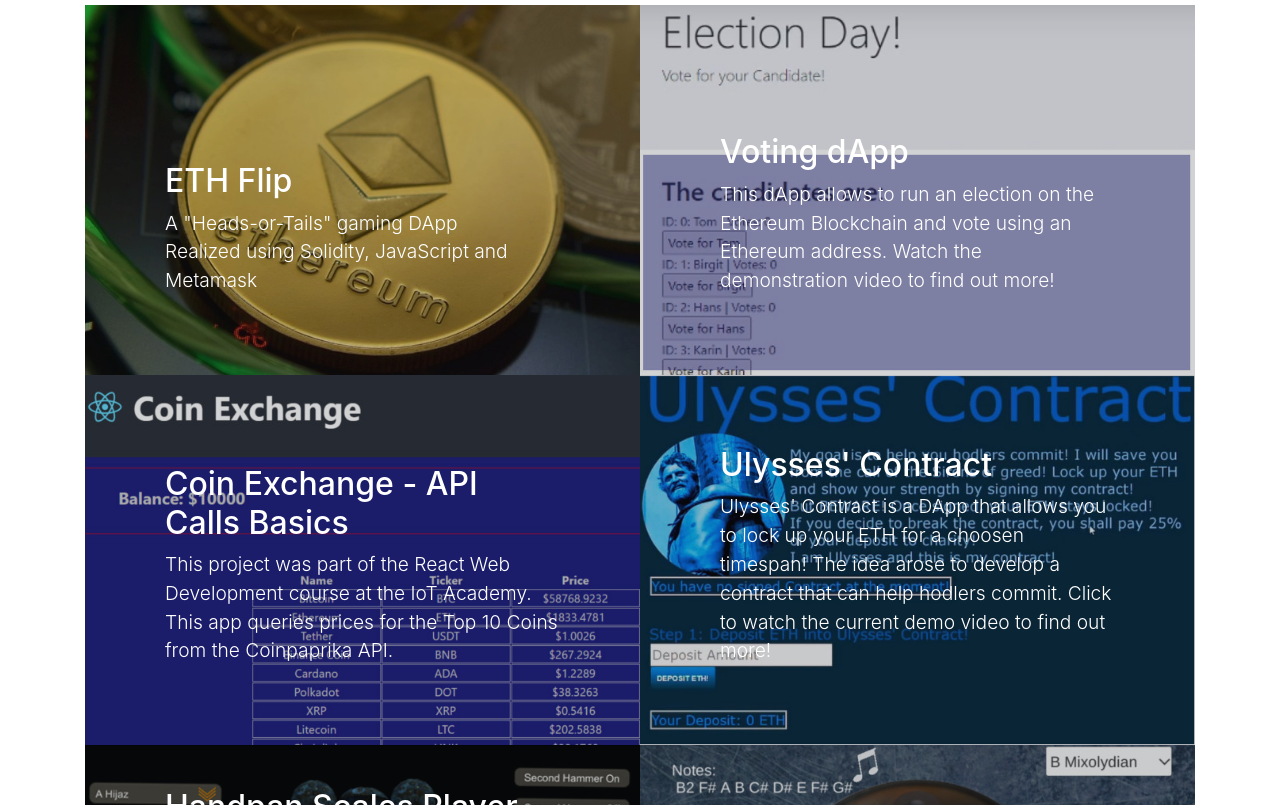
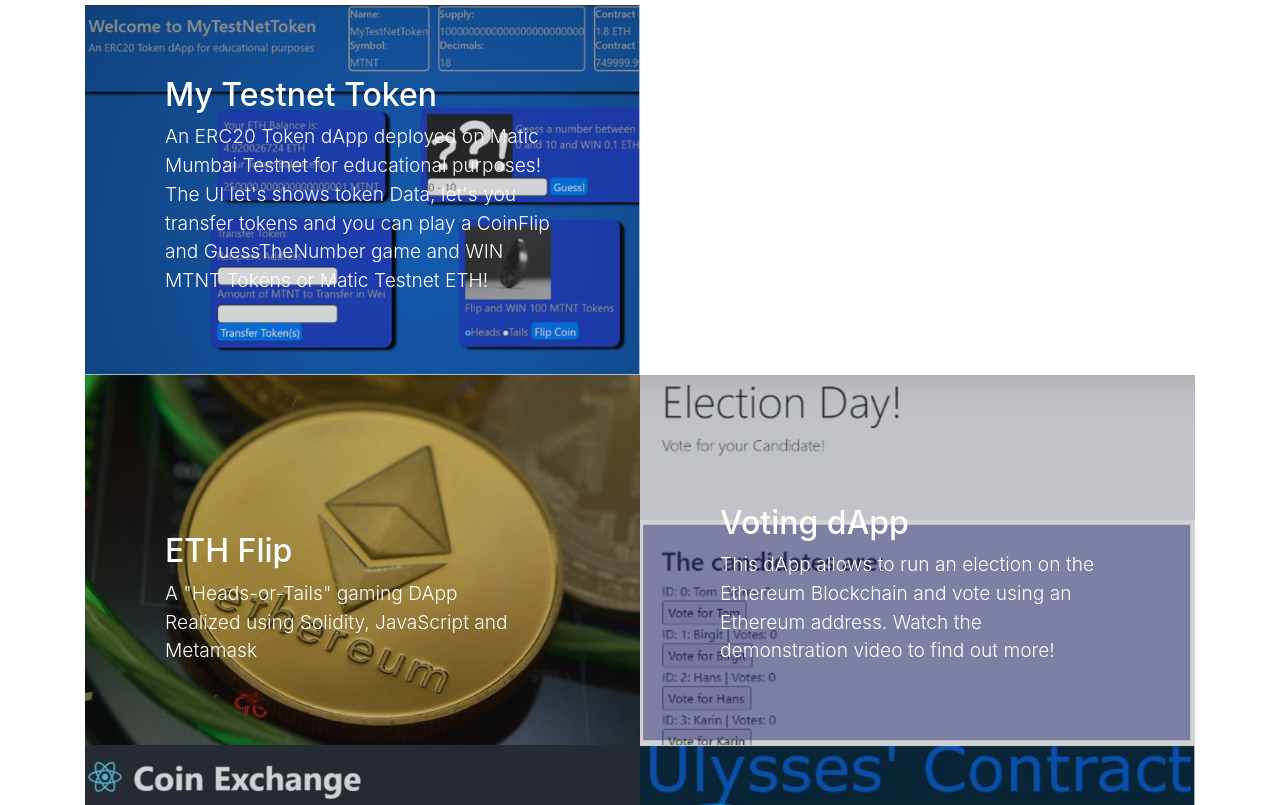
Before and after one commit to thomasender/thomasender.github.io, a website with bundled scripts: page index.html in a window 1280 px wide. Shown: the part 2700-3505 px from the top of the page. Built offline with nearby package versions, Linux system fonts and the light colour scheme.

Commit message:
ERC20 guessnumber added to portfolio

```diff
--- a/index.html
+++ b/index.html
@@ -180,6 +180,18 @@
       </div>
       <div class="row no-gutters">
         <div class="col-lg-6">
+          <a class="portfolio-item" href="https://erc20guessnumber.netlify.app/" target=_blank>
+            <div class="caption">
+              <div class="caption-content">
+                <div class="h2">My Testnet Token</div>
+                <p class="mb-0">An ERC20 Token dApp deployed on Matic Mumbai Testnet for educational purposes! The UI let's shows token Data, let's you transfer tokens and you can play a CoinFlip and GuessTheNumber game and WIN MTNT Tokens or Matic Testnet ETH!</p>
+              </div>
+            </div>
+            <img class="img-fluid" src="img/MTNT.png" alt="MyFirstdAppCoinFlip">
+          </a>
+        </div>
+      <div class="row no-gutters">
+        <div class="col-lg-6">
           <a class="portfolio-item" href="https://www.youtube.com/watch?v=k_3_BynBq9o" target=_blank>
             <div class="caption">
               <div class="caption-content">
```
Also changed, not shown: img/MTNT.png (added).
